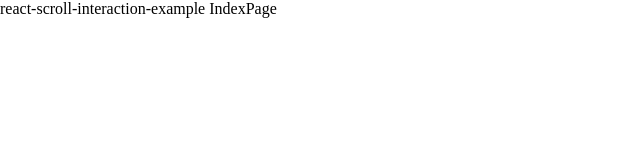
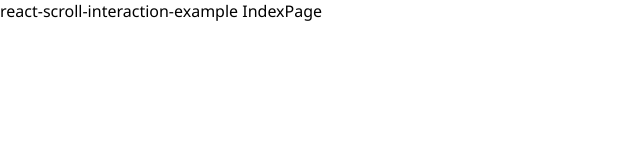
Before and after one commit to GyeongtaeGim/react-scroll-interaction-example, a React (Vite) app: page / in a window 1280 px wide. Shown: the top 160 px of the page, without its empty margins (0-640 px from the left). Built offline with nearby package versions, Linux system fonts and the light colour scheme; the HTML template or start-up script is replaced by a standard one.

Commit message:
✨ 기본 폰트 noto sans로 설정

```diff
--- a/index.html
+++ b/index.html
@@ -4,6 +4,11 @@
 <head>
   <meta charset="UTF-8" />
   <meta name="viewport" content="width=device-width, initial-scale=1.0" />
+  <link rel="preconnect" href="https://fonts.googleapis.com" />
+  <link rel="preconnect" href="https://fonts.gstatic.com" crossorigin />
+  <link
+    href="https://fonts.googleapis.com/css2?family=Noto+Sans:ital,wght@0,100;0,200;0,300;0,400;0,500;0,600;0,700;0,800;0,900;1,100;1,200;1,300;1,400;1,500;1,600;1,700;1,800;1,900&display=swap"
+    rel="stylesheet" />
   <title>React Scroll Interaction example</title>
 </head>
 
--- a/src/app/global.css
+++ b/src/app/global.css
@@ -1,3 +1,8 @@
+html, body {
+  font-family: 'Noto Sans', sans-serif;
+  font-size: 16px;
+}
+
 * {
   margin:0;
   padding:0;
```
